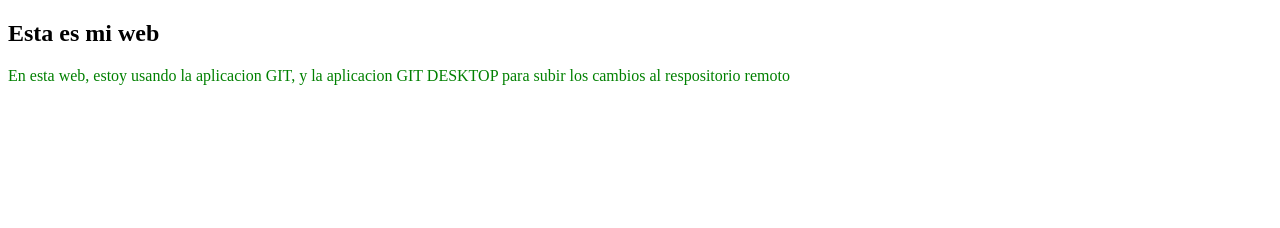
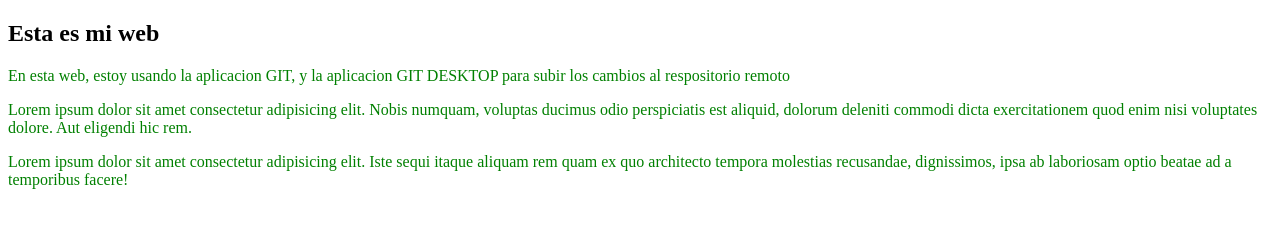
Before and after one commit to aadriicr/miweb, a plain HTML site: page index.html in a window 1280 px wide. Drawn offline with Linux system fonts and the light colour scheme.

Commit message:
He añadido texto al index

```diff
--- a/index.html
+++ b/index.html
@@ -10,5 +10,7 @@
 <body>
     <h2>Esta es mi web</h2>
     <p>En esta web, estoy usando la aplicacion GIT, y la aplicacion GIT DESKTOP para subir los cambios al respositorio remoto</p>
+    <p>Lorem ipsum dolor sit amet consectetur adipisicing elit. Nobis numquam, voluptas ducimus odio perspiciatis est aliquid, dolorum deleniti commodi dicta exercitationem quod enim nisi voluptates dolore. Aut eligendi hic rem.</p>
+    <p>Lorem ipsum dolor sit amet consectetur adipisicing elit. Iste sequi itaque aliquam rem quam ex quo architecto tempora molestias recusandae, dignissimos, ipsa ab laboriosam optio beatae ad a temporibus facere!</p>
 </body>
 </html>
```
